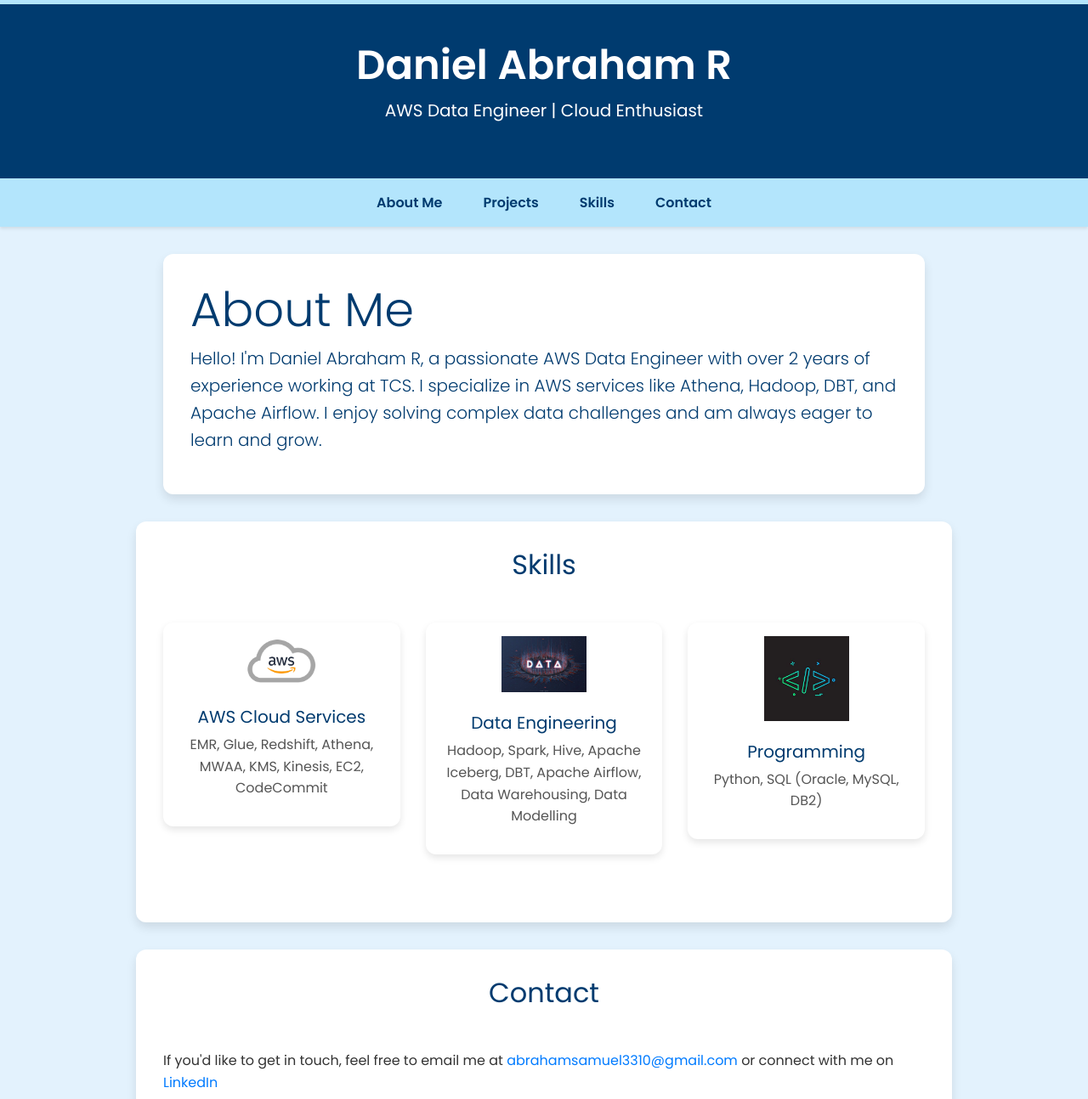
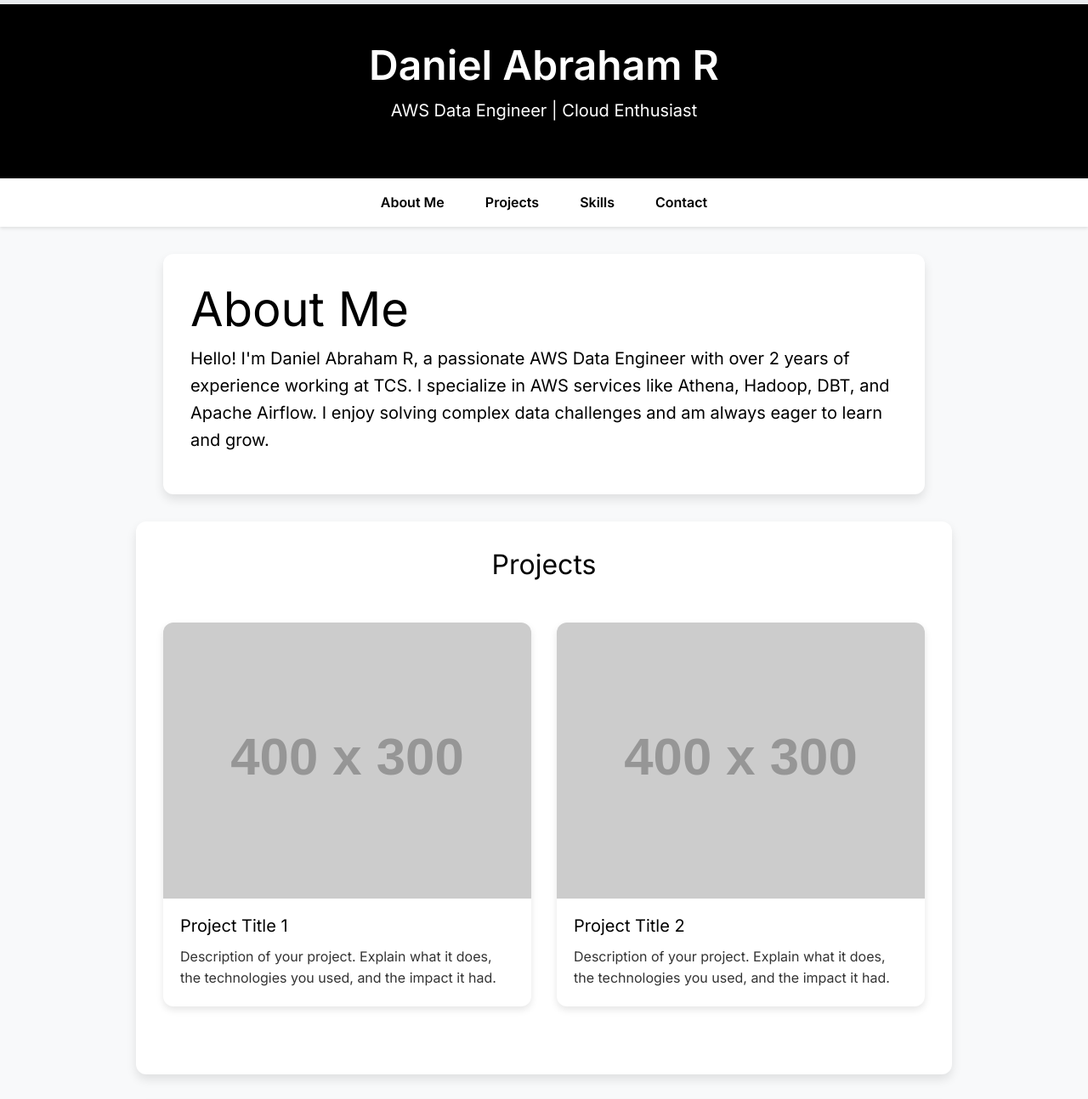
Before and after one commit to DannyBoy3310/DannyBoy3310.github.io, a plain HTML site: page index.html in a window 1280 px wide. Shown: the top 1294 px of the page at 85% size. Drawn offline with nearby package versions, Linux system fonts and the light colour scheme; placeholder pictures from the web are drawn by us.

Commit message:
Update index.html

```diff
--- a/index.html
+++ b/index.html
@@ -7,19 +7,19 @@
     <!-- Bootstrap 4 CSS -->
     <link rel="stylesheet" href="https://stackpath.bootstrapcdn.com/bootstrap/4.5.2/css/bootstrap.min.css">
     <!-- Google Font -->
-    <link href="https://fonts.googleapis.com/css2?family=Poppins:wght@300;400;600&display=swap" rel="stylesheet">
+    <link href="https://fonts.googleapis.com/css2?family=Inter:wght@400;600&display=swap" rel="stylesheet">
     <style>
         body {
-            font-family: 'Poppins', sans-serif;
+            font-family: 'Inter', sans-serif;
             color: #333;
+            background-color: #f8f9fa; /* Light Gray Background */
             margin: 0;
             padding: 0;
             line-height: 1.6;
-            background-color: #e3f2fd; /* Light Blue Background */
             scroll-behavior: smooth; /* Smooth Scrolling */
         }
         header {
-            background: #003b6f; /* Dark Blue */
+            background: #000; /* Black */
             color: #fff;
             padding: 3rem 0;
             text-align: center;
@@ -38,23 +38,23 @@
         nav {
             display: flex;
             justify-content: center;
-            background: #b3e5fc; /* Lighter Blue */
+            background: #fff; /* White */
             padding: 1rem 0;
             box-shadow: 0 2px 4px rgba(0, 0, 0, 0.1);
             margin-bottom: 2rem; /* Space between Navbar and Jumbotron */
         }
         nav a {
             margin: 0 1.5rem;
-            color: #003b6f; /* Dark Blue */
+            color: #000; /* Black */
             text-decoration: none;
             font-weight: 600; /* Semi-Bold */
             transition: color 0.3s ease;
         }
         nav a.active {
-            color: #0056b3; /* Slightly Brighter Blue */
+            color: #333; /* Dark Gray */
         }
         nav a:hover {
-            color: #0056b3; /* Slightly Brighter Blue */
+            color: #333; /* Dark Gray */
         }
         section {
             padding: 4rem 0;
@@ -68,11 +68,11 @@
             text-align: center;
             margin-bottom: 3rem;
             font-weight: 600; /* Semi-Bold */
-            color: #003b6f; /* Dark Blue */
+            color: #000; /* Black */
         }
         .jumbotron {
-            background-color: #b3e5fc; /* Lighter Blue */
-            color: #003b6f; /* Dark Blue */
+            background-color: #e9ecef; /* Light Gray */
+            color: #000; /* Black */
             border-radius: 12px;
             box-shadow: 0 6px 12px rgba(0, 0, 0, 0.1);
             padding: 2rem;
@@ -80,7 +80,7 @@
         }
         .shadow-container {
             padding: 2rem;
-            background: #fff;
+            background: #fff; /* White */
             border-radius: 12px;
             box-shadow: 0 6px 12px rgba(0, 0, 0, 0.1);
             margin-bottom: 2rem;
@@ -91,12 +91,12 @@
             left: 0;
             width: 100%;
             height: 5px;
-            background-color: #b3e5fc; /* Lighter Blue */
+            background-color: #e9ecef; /* Light Gray */
             z-index: 1000;
         }
         .progress-bar {
             height: 100%;
-            background-color: #003b6f; /* Dark Blue */
+            background-color: #000; /* Black */
             width: 0;
             transition: width 0.3s ease;
         }
@@ -110,14 +110,14 @@
             border-radius: 12px 12px 0 0;
         }
         .card-title {
-            color: #003b6f; /* Dark Blue */
+            color: #000; /* Black */
         }
         .card-text {
-            color: #555;
+            color: #333; /* Dark Gray */
         }
         .skills-box {
             padding: 1rem;
-            background: #fff;
+            background: #fff; /* White */
             border-radius: 12px;
             box-shadow: 0 4px 8px rgba(0, 0, 0, 0.1);
             margin-bottom: 1.5rem;
@@ -129,10 +129,10 @@
         }
         .skills-box h5 {
             margin: 0.5rem 0;
-            color: #003b6f; /* Dark Blue */
+            color: #000; /* Black */
         }
         .skills-box p {
-            color: #555;
+            color: #333; /* Dark Gray */
         }
     </style>
 </head>
@@ -166,14 +166,14 @@
     </section>
 
     <!-- Projects -->
-<!--     <section id="projects" class="container shadow-container">
+    <section id="projects" class="container shadow-container">
         <div class="section-title">
             <h2>Projects</h2>
         </div>
-        <div class="row justify-content-center">
+        <div class="row">
             <div class="col-md-6 mb-4 d-flex justify-content-center">
-                <div class="card" style="width: 18rem;">
-                    <img src="https://via.placeholder.com/350x200" class="card-img-top" alt="Project 1 Image">
+                <div class="card" style="width: 100%;">
+                    <img src="https://via.placeholder.com/400x300" class="card-img-top" alt="Project 1 Image">
                     <div class="card-body">
                         <h5 class="card-title">Project Title 1</h5>
                         <p class="card-text">Description of your project. Explain what it does, the technologies you used, and the impact it had.</p>
@@ -181,8 +181,8 @@
                 </div>
             </div>
             <div class="col-md-6 mb-4 d-flex justify-content-center">
-                <div class="card" style="width: 18rem;">
-                    <img src="https://via.placeholder.com/350x200" class="card-img-top" alt="Project 2 Image">
+                <div class="card" style="width: 100%;">
+                    <img src="https://via.placeholder.com/400x300" class="card-img-top" alt="Project 2 Image">
                     <div class="card-body">
                         <h5 class="card-title">Project Title 2</h5>
                         <p class="card-text">Description of your project. Explain what it does, the technologies you used, and the impact it had.</p>
@@ -190,7 +190,7 @@
                 </div>
             </div>
         </div>
-    </section> -->
+    </section>
 
     <!-- Skills -->
     <section id="skills" class="container shadow-container">
```
